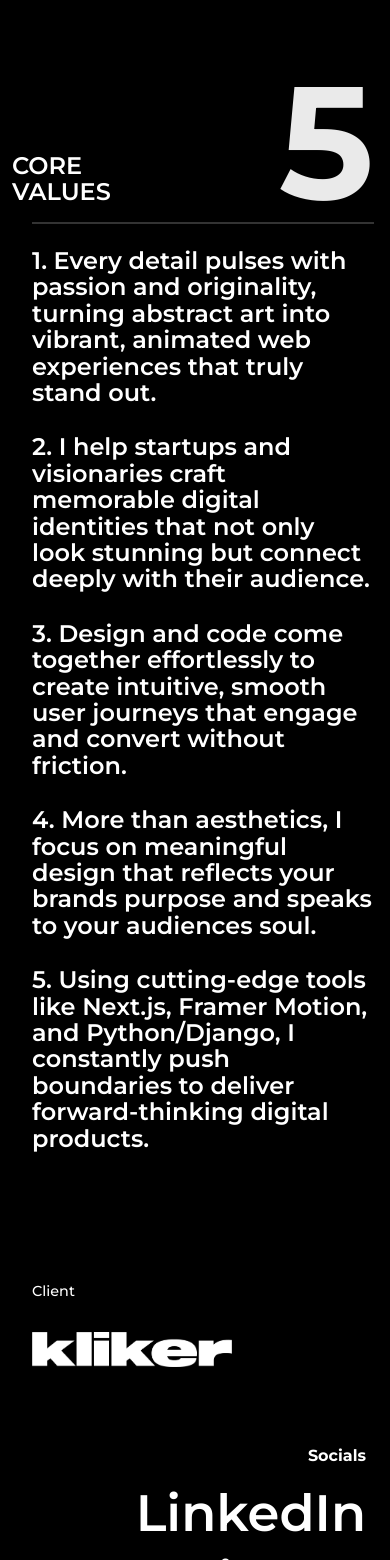
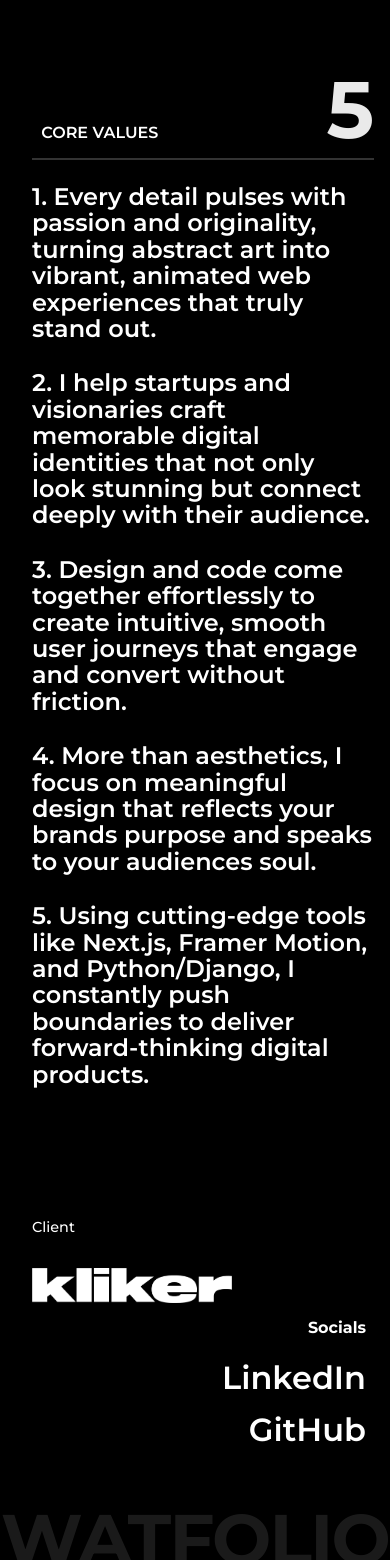
Before and after one commit to Wat02/WatFolio, a Next.js app: page /about in a window 390 px wide. Shown: the part 1148-2708 px from the top of the page. Built offline with nearby package versions, Linux system fonts and the light colour scheme.

Commit message:
Add files via upload

```diff
--- a/component/Contact/contactForm.tsx
+++ b/component/Contact/contactForm.tsx
@@ -60,7 +60,9 @@ function ContactForm() {
         <div className="grid grid-cols-12 gap-1">
           <div className="col-span-12">
             <Sheet>
-              <SheetTrigger>Contact</SheetTrigger>
+              <SheetTrigger className="text-[1.5rem] uppercase md:capitalize md:text-[0.9rem] leading-[1.1em] font-medium md:font-bold text-white">
+                Contact
+              </SheetTrigger>
               <SheetContent
                 side="bottom"
                 className={clsx(
--- a/component/about/herosection.tsx
+++ b/component/about/herosection.tsx
@@ -31,7 +31,7 @@ const HeroSection: React.FC = () => {
         <div className="grid grid-cols-12 gap-1 pt-[3rem] md:pt-[8rem]">
           <div className="col-span-12 md:col-span-12 relative pt-[15.492vw]">
             <motion.h2
-              className="absolute top-0 left-0 w-full text-[3rem] md:text-[8rem] leading-[0.95] tracking-[-0.4414vw]  z-30 pointer-events-none font-bold"
+              className="absolute top-0 left-0 w-[90%] md:w-full text-[3rem] md:text-[8rem] leading-[0.95] tracking-[-0.4414vw]  z-30 pointer-events-none font-bold"
               variants={staggerContainer}
               initial="hidden"
               animate="visible"
--- a/component/about/value.tsx
+++ b/component/about/value.tsx
@@ -29,7 +29,7 @@ function Values() {
         <div className="grid grid-cols-12">
           <div className="col-span-12 md:col-span-12 flex items-end justify-end space-x-6">
             <motion.h4
-              className="text-[1.5rem] md:text-[2.5rem] leading-[1.1em] md:leading-[2.5em] font-semibold uppercase"
+              className="text-[1.rem] md:text-[2.5rem] leading-[1.1em] md:leading-[2.5em] font-semibold uppercase"
               initial="hidden"
               whileInView="visible"
               viewport={{ once: true, amount: 0.5 }}
@@ -38,7 +38,7 @@ function Values() {
               Core values
             </motion.h4>
             <motion.h4
-              className="text-[10rem] md:text-[30rem] leading-[0.8em] font-bold text-[#eaeaea] ml-[9rem]"
+              className="text-[5rem] md:text-[30rem] leading-[0.8em] font-bold text-[#eaeaea] ml-[9rem]"
               initial="hidden"
               whileInView="visible"
               viewport={{ once: true, amount: 0.5 }}
--- a/component/landingPage/projectcomp.tsx
+++ b/component/landingPage/projectcomp.tsx
@@ -51,7 +51,7 @@ const ProjectCard: React.FC<ProjectCardProps> = ({
           <Image
             src={image}
             alt="Project Image"
-            className="w-full h-full object-cover pr-[1rem] pl-[1rem] md:pr-[0rem] md:pl-[0rem]"
+            className="w-full h-full object-cover pl-[1rem]"
             priority={true}
           />
         </motion.div>
--- a/component/projects/timeline.tsx
+++ b/component/projects/timeline.tsx
@@ -209,7 +209,7 @@ export default function Timeline() {
         </div>
       </div>
 
-      <div className="w-full md:w-3/4 px-6 space-y-32 py-12 scroll-smooth">
+      <div className="w-full md:w-3/4 px-6 space-y-0 md:space-y-32 pt-[1rem]  pb-[1rem] scroll-smooth">
         {timelineData.map((item, index) => (
           <section
             key={item.year}
--- a/component/ui/footer.tsx
+++ b/component/ui/footer.tsx
@@ -3,21 +3,21 @@ import React from "react";
 
 function Footer() {
   return (
-    <footer className="bg-[#000000] text-white pt-[5rem] relative z-10">
+    <footer className="bg-[#000000] text-white pt-[1rem] md:pt-[5rem] relative z-10">
       <div className="mx-auto px-6 md:px-16">
         <div className="flex flex-col items-end text-right md:mr-[5rem]">
           <h3 className="pb-[1rem] text-[1rem] leading-[1.1em] font-bold">
             Socials
           </h3>
           <Link
-            className="text-[3.2rem] font-semibold leading-[1.3em]"
+            className="text-[2rem] md:text-[3.2rem] font-semibold leading-[1.6em]"
             href="http://linkedin.com/in/jovan-jeremic-1252b3286"
             target="blank"
           >
             LinkedIn
           </Link>
           <Link
-            className="text-[3.2rem] font-semibold leading-[1.3em]"
+            className="text-[2rem] md:text-[3.2rem] font-semibold leading-[1.6em]"
             href="https://github.com/Wat02?tab=overview&from=2025-07-01&to=2025-07-27"
             target="blank"
           >
```
Also changed, not shown: component/landingPage/Project.tsx (line endings or trailing spaces).
